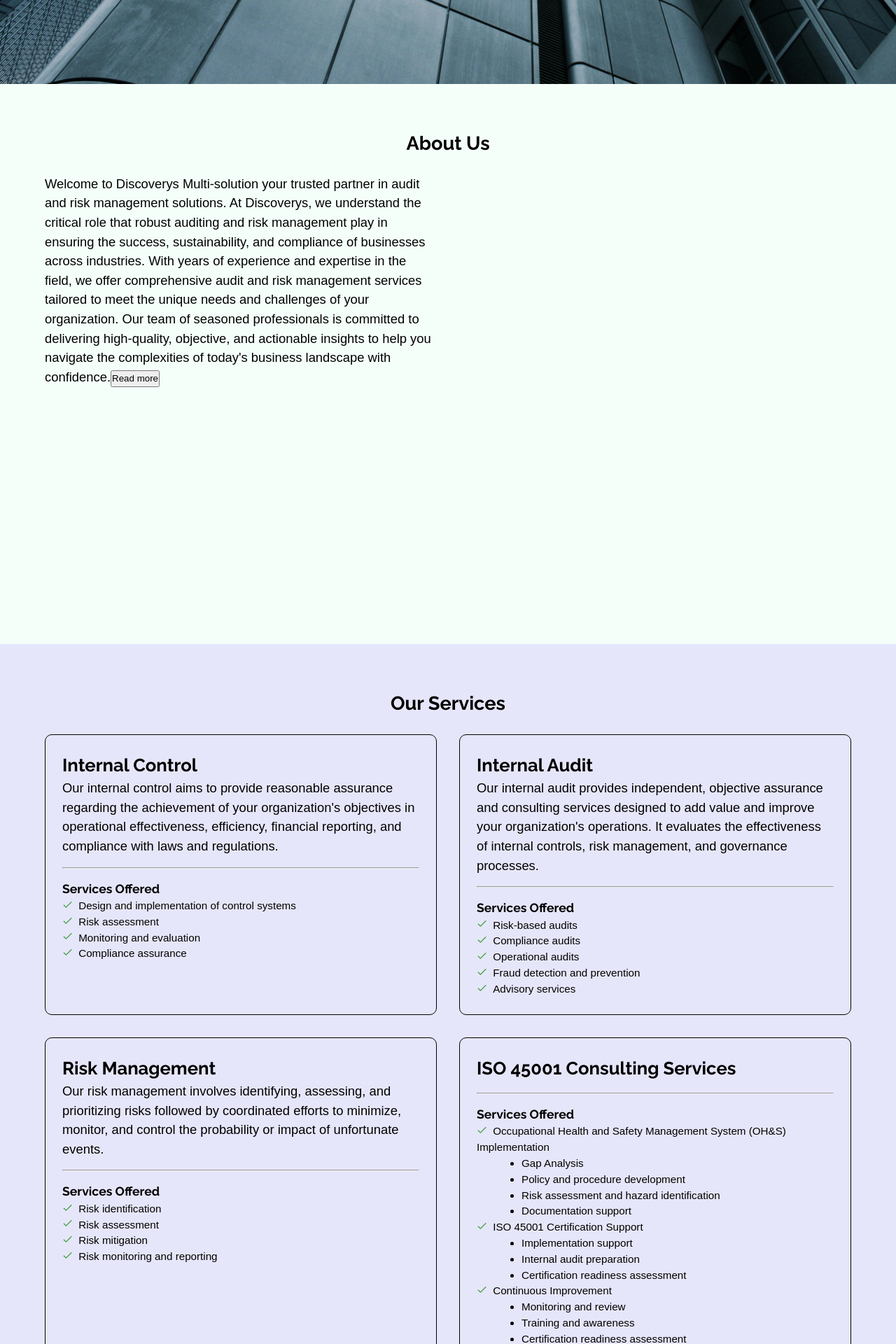
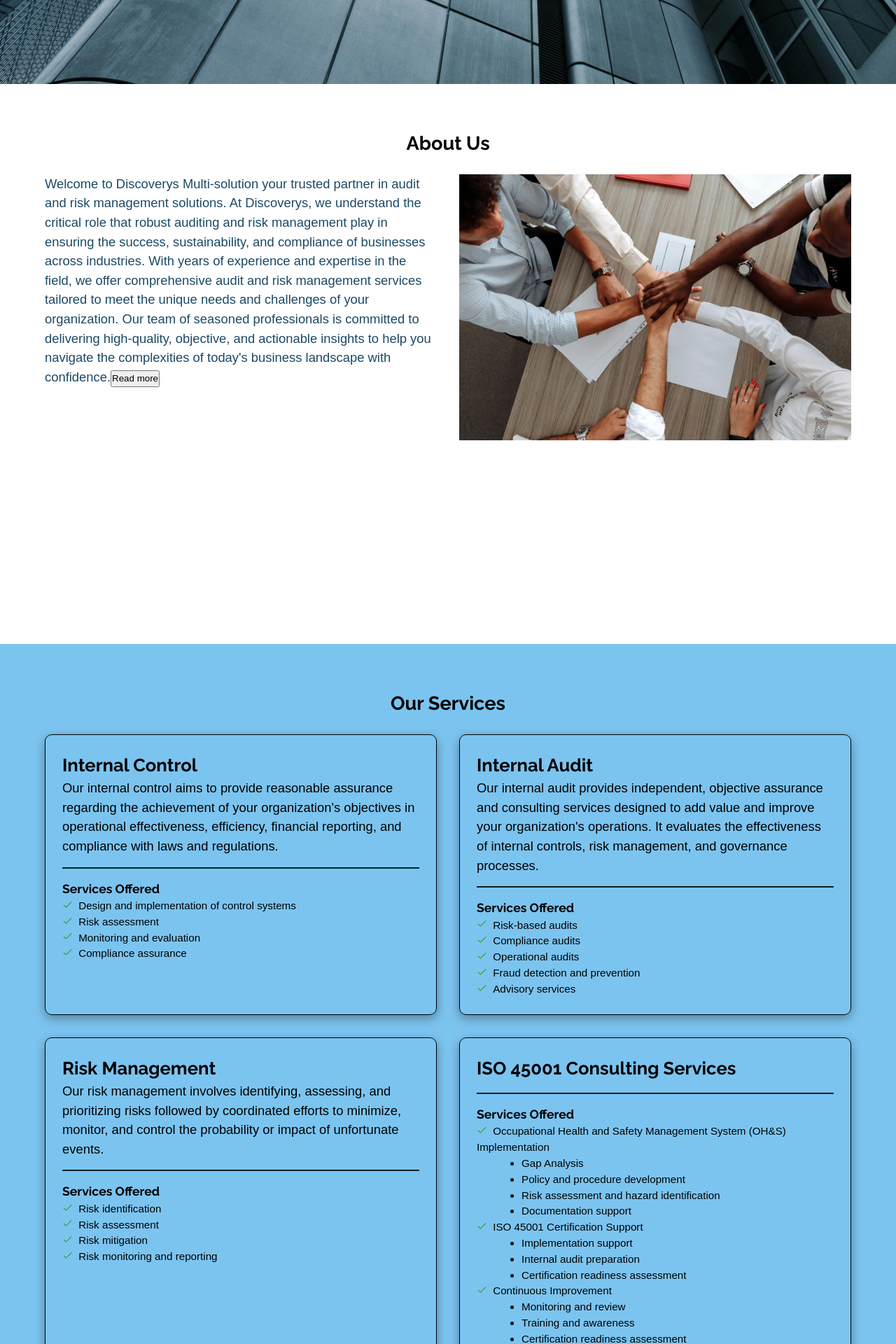
Before and after one commit to Ugboaja-Uchechi/discoverys, a React (Create React App) app: page / in a window 1280 px wide. Shown: the part 680-2600 px from the top of the page at 70% size. Built offline with nearby package versions, Linux system fonts and the light colour scheme; a web font is replaced by a local one.

Commit message:
Adjust color

```diff
--- a/src/components/About.js
+++ b/src/components/About.js
@@ -1,4 +1,5 @@
-import React, { useState } from 'react'
+import React, { useState } from 'react';
+import HandShake from "../assests/handshake.jpg"
 
 const About = () => {
   const [text, setText] = useState(false);
@@ -32,7 +33,9 @@
 
           </p>
         </div>
-        <div></div>
+        <div>
+          <img src={HandShake} alt="handshake" className='handshake' />
+        </div>
       </div>
     </section>
   )
--- a/src/index.css
+++ b/src/index.css
@@ -130,7 +130,7 @@
 /* About Page Styling */
 
 .about-container {
-  background-color: mintcream;
+  background-color: #fff;
   height: 100vh;
   padding-block: 4rem;
 }
@@ -152,6 +152,12 @@
 .about-grid p {
   font-size: clamp(.9em,.75rem + .5vw,1.2em);
   font-family: "Teachers", sans-serif;
+  color: #1b4965;
+}
+
+.handshake {
+  height: 100%;
+  width: 100%;
 }
 
 /* About Page Styling End */
@@ -160,7 +166,7 @@
 /* Service Page Styling */
 
 .service-container {
-  background-color: lavender;
+  background-color: #7cc4f0;
   padding-bottom: 4rem;
 }
 
@@ -183,10 +189,11 @@
   border: 1px solid black;
   border-radius: 10px;
   padding: 1.5rem;
+  box-shadow: rgba(0, 0, 0, 0.35) 0px 5px 15px;
 }
 
 .grid-container > div:hover {
-  box-shadow: rgba(0, 0, 0, 0.35) 0px 5px 15px;
+  border: 1px solid #ffffff;
 }
 
 .grid-container h3 {
@@ -201,7 +208,9 @@
 
 hr {
   margin-block: 1rem;
+  border-color: #044248;
 }
+
 
 .grid-container h4 {
   font-family: "Raleway", sans-serif;
```
Also changed, not shown: src/assests/handshake.jpg (added).
